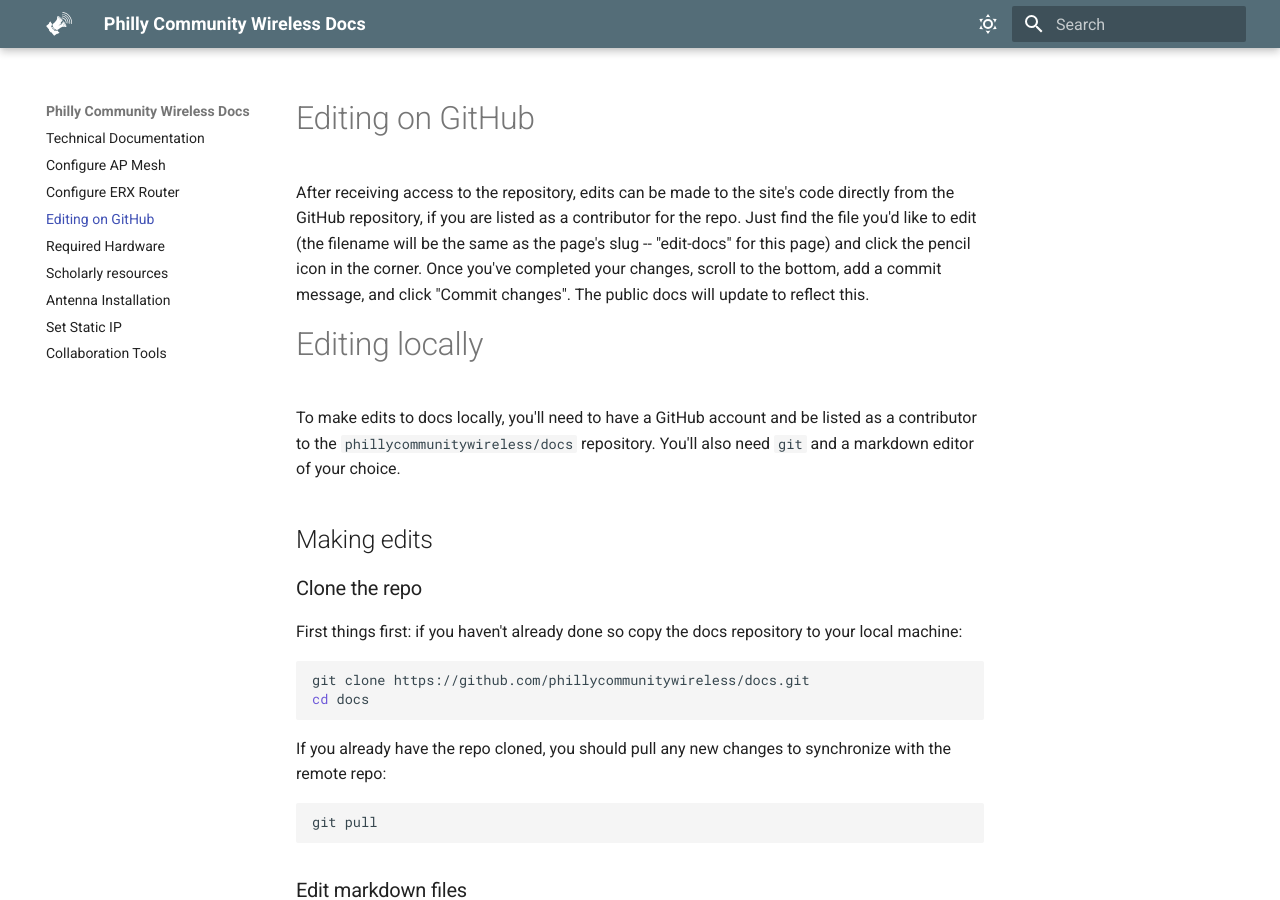
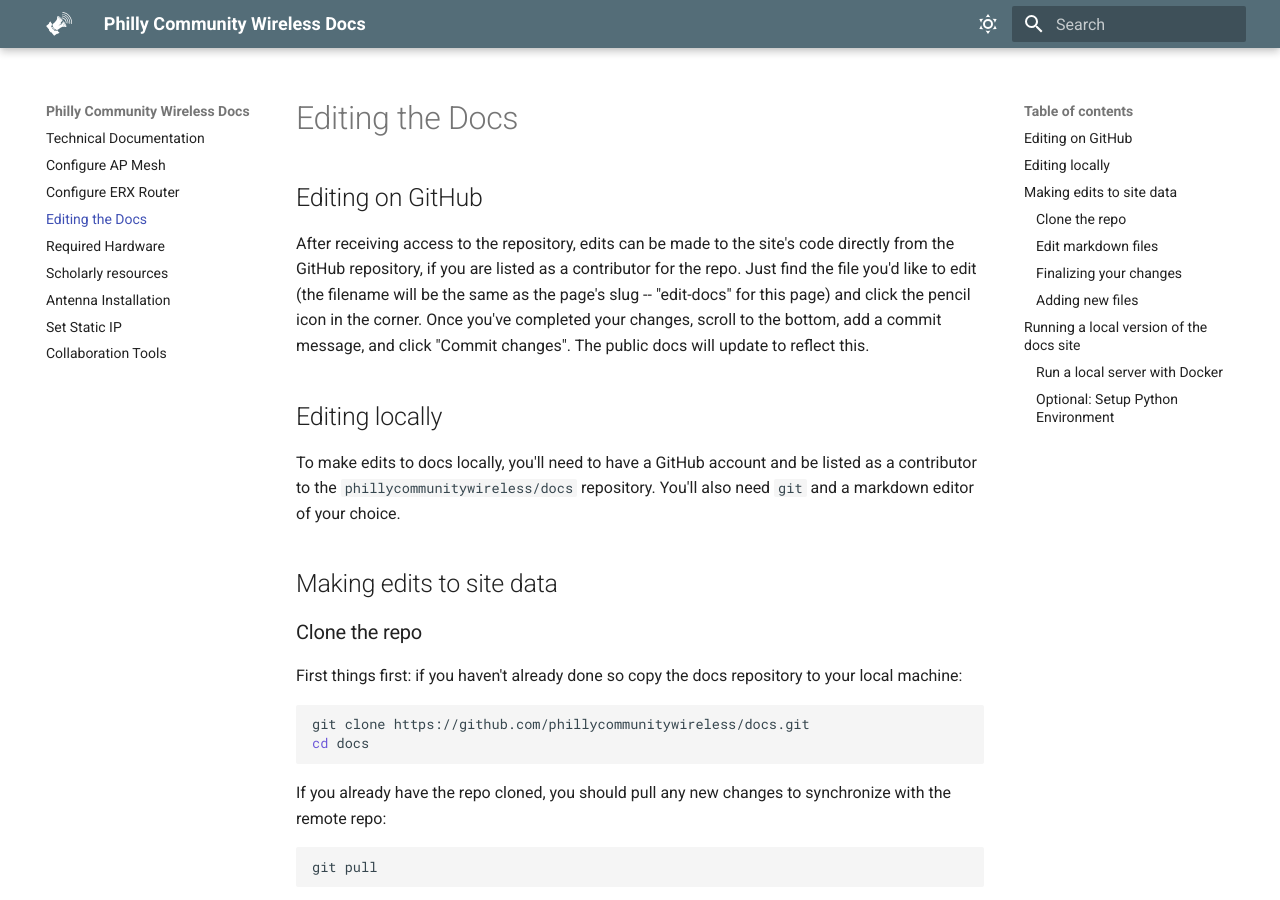
Before and after one commit to phillycommunitywireless/docs, an MkDocs documentation site: the page built from docs/edit-docs.md, in a window 1280 px wide and 900 px high. Built offline with MkDocs 1.6.1 and Material for MkDocs 9.7.7, drawn with Linux system fonts in a browser that asks for light colours.

Commit message:
Update edit-docs.md

```diff
--- a/docs/edit-docs.md
+++ b/docs/edit-docs.md
@@ -1,13 +1,15 @@
-# Editing on GitHub
+# Editing the Docs
+
+## Editing on GitHub
 
 After receiving access to the repository, edits can be made to the site's code directly from the GitHub repository, if you are listed as a contributor for the repo. Just find the file you'd like to edit (the filename will be the same as the page's slug -- "edit-docs" for this page) and click the pencil icon in the corner. Once you've completed your changes, scroll to the bottom, add a commit message, and click "Commit changes". The public docs will update to reflect this.
 
-# Editing locally
+## Editing locally
 
 To make edits to docs locally, you'll need to have a GitHub account and be listed as a contributor to the `phillycommunitywireless/docs` repository. You'll also need `git` and a markdown editor of your choice.
 
 
-## Making edits
+## Making edits to site data
 
 ### Clone the repo
 
```
